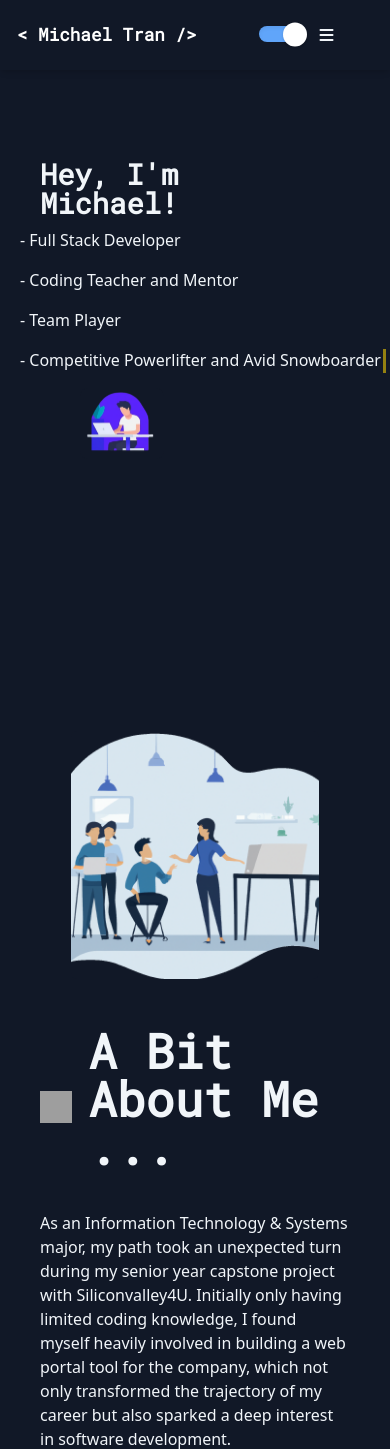
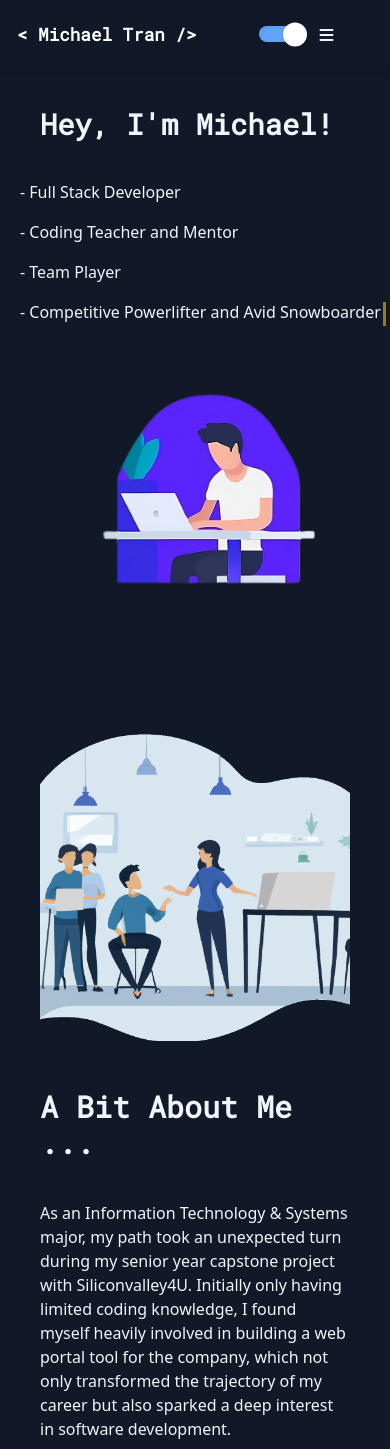
Before and after one commit to MichaelTranB/myPortfolio, a Flask app: page / in a window 390 px wide. Shown: the top 1449 px of the page. Run offline with Flask 3, Linux system fonts and the light colour scheme; some libraries are stand-ins or nearby versions; grey boxes are pictures that could not be loaded.

Commit message:
css changes

```diff
--- a/static/main.css
+++ b/static/main.css
@@ -698,4 +698,22 @@ body.dark-mode .experience-card.expanded .toggle-experience i.fa-minus {
         height: auto; /* Maintain aspect ratio */
         margin-top: 15px; /* Space above the image */
     }
+
+    /* Centers the content and image in the home section */
+    .container.mx-auto.max-w-7xl.px-10.py-40.flex.items-center {
+        flex-direction: column;
+    }
+
+    /* Adjusts the image size to maintain its size better and centers it */
+    .w-2/5 img {
+        width: 1000px; /* Adjust this value as needed to maintain the desired size */
+        margin: 20px auto; /* Adds some space around the image and centers it */
+    }
+
+    /* Adjusts the text block width to fit smaller screens better */
+    .w-3/5.pr-10 {
+        width: 100%; /* Allows the text to take full width on smaller screens */
+        padding-right: 0; /* Removes the right padding on smaller screens */
+        text-align: center; /* Centers the text */
+    }
 }
--- a/templates/base.html
+++ b/templates/base.html
@@ -104,6 +104,14 @@
                     mode = 'light-mode';
                 }
                 localStorage.setItem('mode', mode);
+            });
+        </script>
+
+        <script>
+            document.addEventListener("DOMContentLoaded", function() {
+                // Adjust body padding-top to match navbar height dynamically
+                const navbarHeight = document.getElementById('navbar').offsetHeight;
+                document.body.style.paddingTop = `${navbarHeight}px`;
             });
         </script>
 
--- a/templates/main_page.html
+++ b/templates/main_page.html
@@ -3,11 +3,12 @@
 {% block content %}
 
 <section id="home">
-    <div class="container mx-auto max-w-7xl px-10 py-40 flex items-center">
+    <div class="container mx-auto max-w-7xl px-10 py-10 sm:py-40 flex flex-col sm:flex-row items-center">
 
-        <div class="w-3/5 pr-10">
-            <h2 class="text-5xl mb-12 font-orbitron text-indigo-600 bold-title fade-in">Hey, I'm Michael!</h2>
-            <div class="typing-effect">
+        <div class="w-full sm:w-3/5 mb-10 sm:mb-0 flex flex-col">
+            <!-- Increase margin bottom specifically for mobile views -->
+            <h2 class="text-xl sm:text-2xl md:text-3xl lg:text-4xl xl:text-5xl mb-16 sm:mb-16 font-orbitron text-indigo-600 bold-title fade-in">Hey, I'm Michael!</h2>
+            <div class="typing-effect mt-8 sm:mt-0">
                 <div class="line" data-content="- Full Stack Developer"></div>
                 <div class="line" data-content="- Coding Teacher and Mentor"></div>
                 <div class="line" data-content="- Team Player"></div>
@@ -15,25 +16,26 @@
             </div>
         </div>
 
-        <div class="w-2/5 pl-10 fade-in">
-            <img src="{{ url_for('static', filename='Michael_Tran_Illustrated1.png') }}" alt="Michael's Photo" class="rounded-lg">
+        <div class="w-full sm:w-2/5 pl-10 fade-in">
+            <img src="{{ url_for('static', filename='Michael_Tran_Illustrated1.png') }}" alt="Michael's Photo" class="rounded-lg max-w-full h-auto">
         </div>
     </div>
 </section>
 
+
 <section id="about">
     <div id="content">
-        <section class="pt-28 pb-10 bg-white san-serif-font mb-28 " id="page-section">
+        <section class="pt-20 sm:pt-28 pb-10 bg-white san-serif-font mb-28 " id="page-section">
             <div class="container mx-auto px-10">
                 <div class="grid grid-cols-1 md:grid-cols-2 gap-10">
                     <div class="md:w-full slide-in-left">
-                        <img src="{{url_for('static', filename='myWebsiteTeamPhoto.png')}}" alt="About me" class="w-4/5 rounded-md mx-auto">
+                        <img src="{{url_for('static', filename='myWebsiteTeamPhoto.png')}}" alt="About me" class="w-full sm:w-4/5 rounded-md mx-auto">
                     </div>
                     <div class="md:w-full slide-in-right">
                         <div class="about-me-title">
-                            <img src="{{ url_for('static', filename='icons8-binary-64.png') }}" class="icon-binary light-mode-icon" alt="Binary Icon">
-                            <img src="{{ url_for('static', filename='icons8-binary-dark-64.png') }}" class="icon-binary dark-mode-icon" alt="Binary Icon">
-                            <h2 class="text-5xl mb-6 pt-2 font-orbitron text-indigo-600 bold-title">A Bit About Me ...</h2>
+                            <!-- <img src="{{ url_for('static', filename='icons8-binary-64.png') }}" class="icon-binary light-mode-icon" alt="Binary Icon">
+                            <img src="{{ url_for('static', filename='icons8-binary-dark-64.png') }}" class="icon-binary dark-mode-icon" alt="Binary Icon"> -->
+                            <h2 class="text-3xl sm:text-4xl lg:text-5xl mb-6 pt-2 font-orbitron text-indigo-600 bold-title">A Bit About Me ...</h2>
                         </div>
                         <p class="font-orbitron text-base mb-4">As an Information Technology & Systems major, my path took an unexpected turn during my senior year capstone project with Siliconvalley4U. Initially only having limited coding knowledge, I found myself heavily involved in building a web portal tool for the company, which not only transformed the trajectory of my career but also sparked a deep interest in software development.</p>
 
@@ -55,10 +57,10 @@
             <section id="skills" class="custom-padding skills-section">
                 <div class="container mx-auto max-w-5xl px-10">
                     <div class="text-center fade-in">
-                        <h2 class="text-5xl mb-6 font-orbitron text-indigo-600 bold-title">My Skills</h2>
+                        <h2 class="text-3xl sm:text-4xl lg:text-5xl mb-6 font-orbitron text-indigo-600 bold-title">My Skills</h2>
                         <p class="text-gray-700">Here are some of the tech I'm proficient in:</p>
                     </div>
-                    <div class="grid grid-cols-1 sm:grid-cols-2 lg:grid-cols-5 gap-4 mt-8 fade-in">
+                    <div class="grid grid-cols-2 sm:grid-cols-3 lg:grid-cols-5 gap-4 mt-8 fade-in">
                         <!-- Python -->
                         <div class="skill-card flex flex-col items-center justify-center p-2">
                             <i class="fab fa-python fa-3x text-indigo-600 mb-1"></i>
@@ -148,7 +150,7 @@
 <section id="work" class="text-gray-600 body-font">
     <div class="container px-5 py-24 mx-auto">
         <div class="flex flex-wrap w-full mb-20 flex-col items-center text-center slide-in-right">
-            <h1 class="text-5xl mb-6 pt-8 font-orbitron text-indigo-600 bold-title">✍ My Work</h1>
+            <h1 class="text-3xl sm:text-4xl lg:text-5xl mb-6 pt-8 font-orbitron text-indigo-600 bold-title">✍ My Work</h1>
             <p class="lg:w-1/2 w-full leading-relaxed text-gray-500">
                 Below are some of the projects and works I've been involved in
         </div>
```
